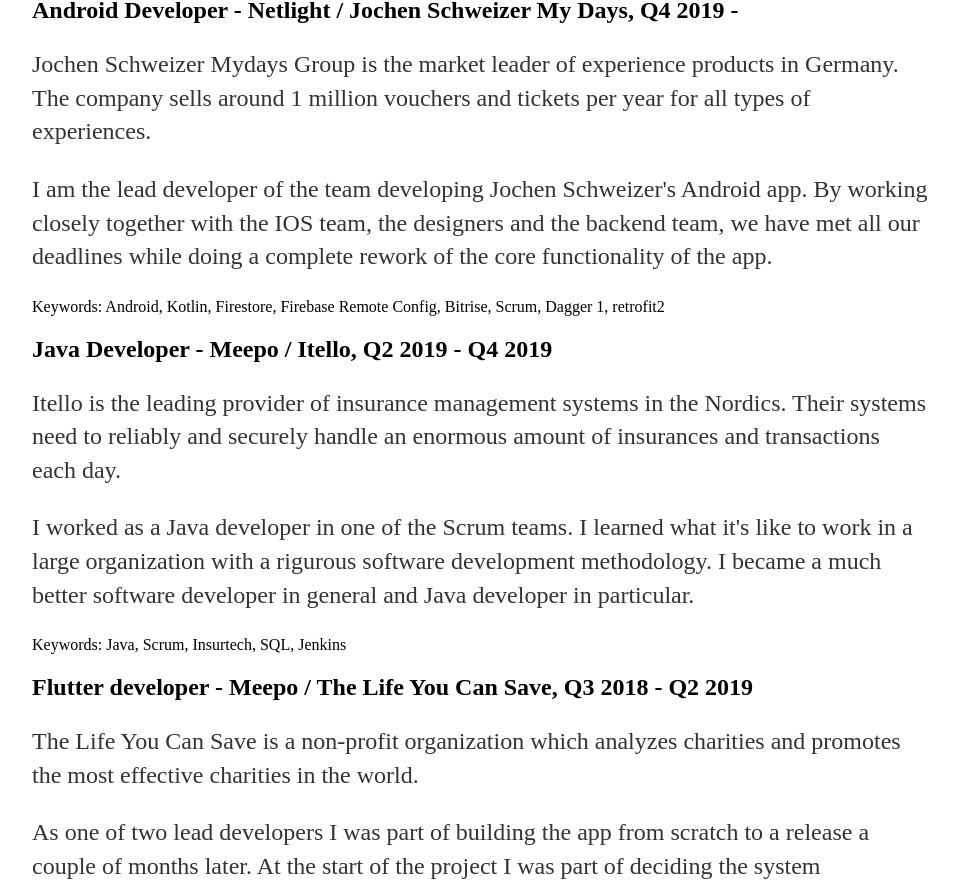
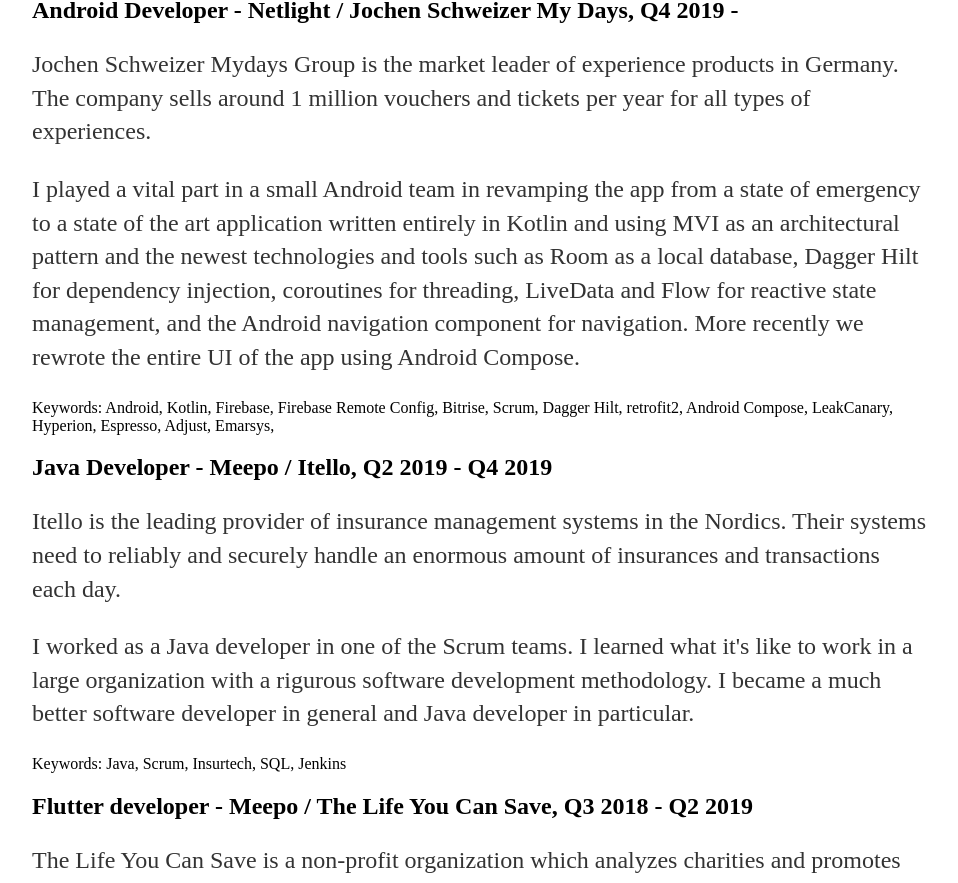
Before and after one commit to molundb/molundb.github.io, a Jekyll site: the page built from cv/index.html, in a window 1280 px wide, cut to the strip 524-1407 px from the top of the page. Shown: the whole strip, without its empty margins (160-1118 px from the left). Built offline with Jekyll 4.4.1, drawn with Linux system fonts in a browser that asks for light colours; some of the changed text lies outside the part shown.

Commit message:
update cv

```diff
--- a/cv/index.html
+++ b/cv/index.html
@@ -10,9 +10,7 @@
     >Download detailed PDF <img src="../images/pdf_logo.png" alt="pdf logo"
   /></a>
 
-  <h2>
-    Android Developer - Netlight / Jochen Schweizer My Days, Q4 2019 -
-  </h2>
+  <h2>Android Developer - Netlight / Jochen Schweizer My Days, Q4 2019 -</h2>
   <p>
     Jochen Schweizer Mydays Group is the market leader of experience products in
     Germany. The company sells around 1 million vouchers and tickets per year
@@ -20,14 +18,18 @@
   </p>
 
   <p>
-    I am the lead developer of the team developing Jochen Schweizer's Android
-    app. By working closely together with the IOS team, the designers and the
-    backend team, we have met all our deadlines while doing a complete rework of
-    the core functionality of the app.
+    I played a vital part in a small Android team in revamping the app from a
+    state of emergency to a state of the art application written entirely in
+    Kotlin and using MVI as an architectural pattern and the newest technologies
+    and tools such as Room as a local database, Dagger Hilt for dependency
+    injection, coroutines for threading, LiveData and Flow for reactive state
+    management, and the Android navigation component for navigation. More
+    recently we rewrote the entire UI of the app using Android Compose.
   </p>
 
-  Keywords: Android, Kotlin, Firestore, Firebase Remote Config, Bitrise, Scrum,
-  Dagger 1, retrofit2
+  Keywords: Android, Kotlin, Firebase, Firebase Remote Config, Bitrise, Scrum,
+  Dagger Hilt, retrofit2, Android Compose, LeakCanary, Hyperion, Espresso,
+  Adjust, Emarsys,
 
   <h2>Java Developer - Meepo / Itello, Q2 2019 - Q4 2019</h2>
   <p>
@@ -45,9 +47,7 @@
 
   Keywords: Java, Scrum, Insurtech, SQL, Jenkins
 
-  <h2>
-    Flutter developer - Meepo / The Life You Can Save, Q3 2018 - Q2 2019
-  </h2>
+  <h2>Flutter developer - Meepo / The Life You Can Save, Q3 2018 - Q2 2019</h2>
   <p>
     The Life You Can Save is a non-profit organization which analyzes charities
     and promotes the most effective charities in the world.
@@ -58,10 +58,9 @@
     a release a couple of months later. At the start of the project I was part
     of deciding the system architecture and setting up the CI/CD pipelines using
     Fastlane and Jenkins. After that most of my time was spent on flutter
-    development and creating cloud functions in Firebase. However, because of
-    the start-up-like atmosphere of the project, I also performed a lot of other
-    tasks, such as being part of customer meetings and planning and executing
-    user testing.
+    development and creating cloud functions in Firebase. I also performed a lot
+    of other tasks, such as being part of customer meetings and planning and
+    doing user testing.
   </p>
 
   Keywords: Flutter, Dart, Firebase, Firease cloud functions, Fastlane, Jenkins
```
Also changed, not shown: 1 other file.
